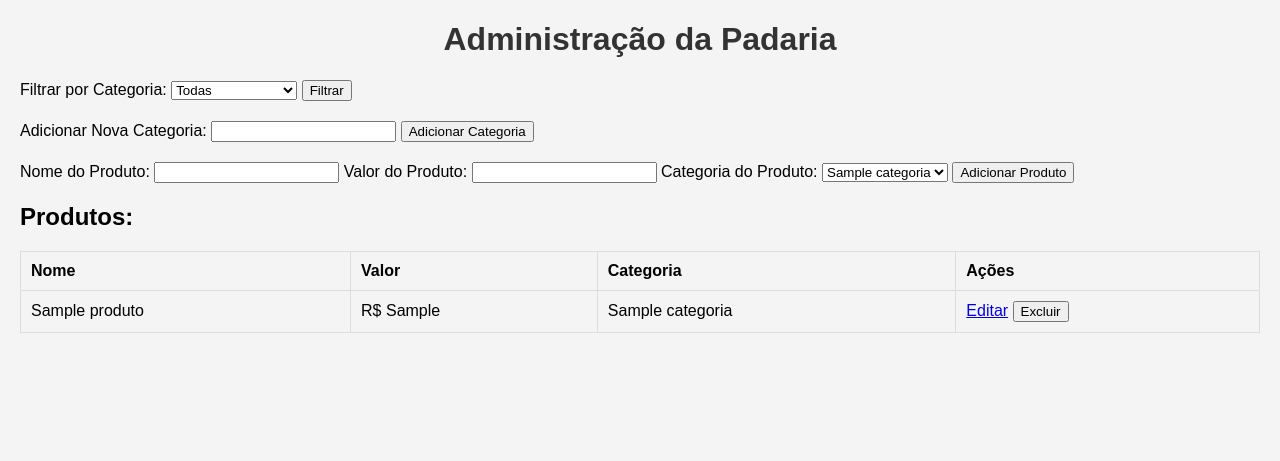
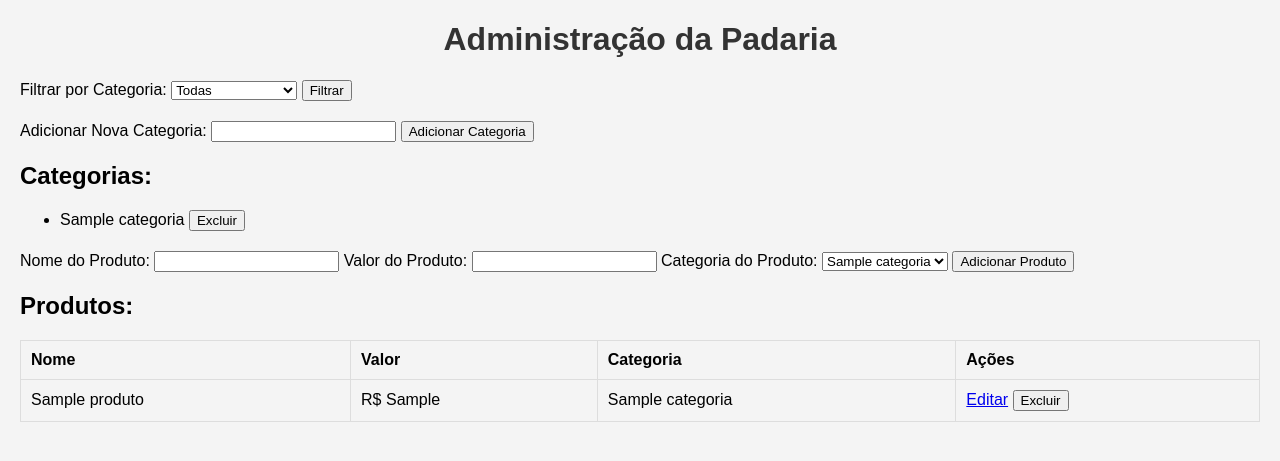
Before and after one commit to RandsonSantos/padocadodalle, a Flask app: page /admin in a window 1280 px wide. Shown: the top 461 px of the page. Run offline with Flask 3, Linux system fonts and the light colour scheme; the visitor is signed in with stand-in values (Sample User, id 1); tables that the repository leaves empty hold one stand-in row (values such as "Sample post").

Commit message:
Update admin.html

```diff
--- a/templates/admin.html
+++ b/templates/admin.html
@@ -23,6 +23,18 @@
         <input type="text" id="nova_categoria" name="nova_categoria" required>
         <button type="submit">Adicionar Categoria</button>
     </form>
+
+    <h2>Categorias:</h2>
+    <ul>
+        {% for categoria in categorias %}
+        <li>
+            {{ categoria.nome }}
+            <form method="POST" action="{{ url_for('delete_categoria', id=categoria.id) }}" onsubmit="return confirm('Você tem certeza que deseja excluir esta categoria?');" style="display:inline;">
+                <button type="submit">Excluir</button>
+            </form>
+        </li>
+        {% endfor %}
+    </ul>
 
     <form action="{{ url_for('add_produtos') }}" method="post" style="margin-top: 20px;">
         <label for="nome">Nome do Produto:</label>
```
